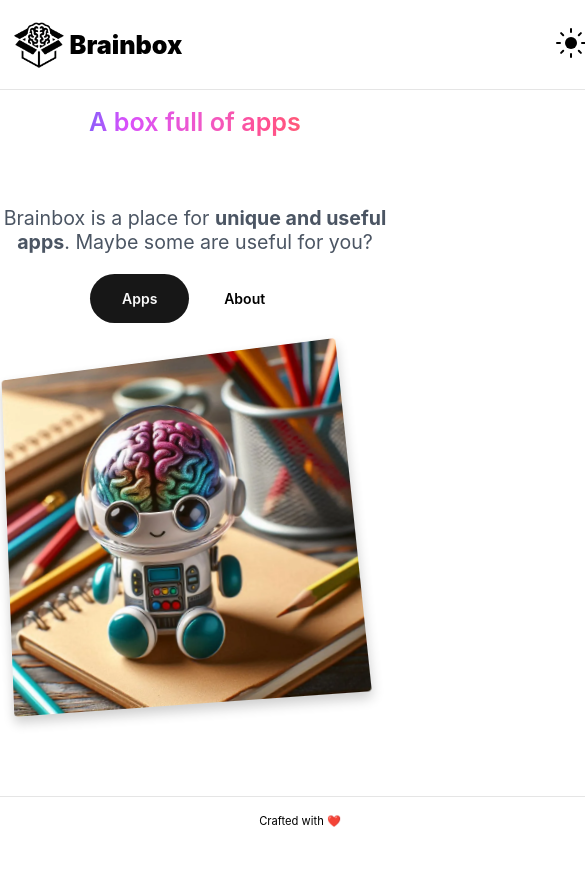
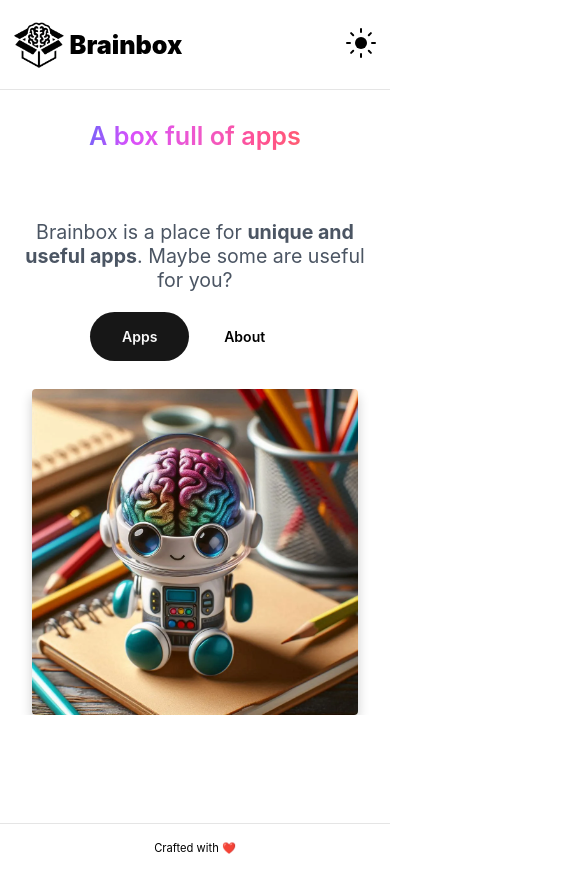
Before and after one commit to sondreb/brainbox-website, an Angular app: page / in a window 390 px wide. Shown: the whole page, 585 px wide, since content can reach past the window. Before the commit the page ends 845 px from the top, so only its background shows below. Built offline with nearby package versions, Linux system fonts and the light colour scheme.

Commit message:
Improve responsiveness

```diff
--- a/src/app/app.component.css
+++ b/src/app/app.component.css
@@ -7,11 +7,6 @@
   min-height: 100vh;
 }
 
-@media only screen and (max-width: 614px) {
-  :host {
-    width: 100%;
-  }
-}
 
 .toggle {
   flex-grow: 10 !important;
@@ -53,6 +48,7 @@
   /* margin-bottom: 120px; */
   box-sizing: border-box;
   flex-grow: 2;
+  width: 600px;
 }
 
 .brainbox-footer {
@@ -138,3 +134,23 @@
 .logo-link:hover {
   text-decoration: none;
 }
+
+
+@media only screen and (max-width: 600px) {
+  :host {
+    width: 100%;
+  }
+
+  .brainbox-content {
+    width: 100%;
+  }
+
+  .brainbox-header {
+    width: 100%;
+  }
+
+  .brainbox-footer {
+    width: 100%;
+  }
+
+}
--- a/src/app/home/home.component.css
+++ b/src/app/home/home.component.css
@@ -58,3 +58,44 @@
 .hero-container button {
   margin-right: 0.2em;
 }
+
+.hero-screenshot {
+  width: 100%;
+  border-radius: 4px;
+  transform: perspective(1000px) rotateX(10deg) rotateY(-10deg) rotate(-4deg)
+    translateX(-30px);
+  box-shadow: var(--box-shadow);
+  transition: transform 0.3s ease, box-shadow 0.3s ease;
+  /* transform-origin: left center; */
+}
+
+.hero-screenshot:hover {
+  transform: perspective(1000px) rotateX(5deg) rotateY(-5deg) rotate(-1deg)
+    scale(1.7) translateX(-80px);
+  box-shadow: var(--box-shadow-hover);
+}
+
+@media only screen and (max-width: 600px) {
+
+
+  .hero-container {
+    flex-direction: column;
+  }
+
+  .hero-image {
+    width: 100%;
+    overflow: hidden;
+    position: relative;
+    align-items: center;
+  }
+
+  .hero-screenshot {
+    width: 90%;
+    transform: none;
+  }
+
+  .hero-screenshot:hover {
+    transform: none;
+    /* transform: skew(0deg) rotate(-1deg) scale(1.1) translateX(0px); */
+  }
+}
--- a/src/styles.css
+++ b/src/styles.css
@@ -469,27 +469,6 @@ body.light-theme .light-theme-only {
   margin-bottom: 0.2em;
 }
 
-.hero-screenshot {
-  width: 100%;
-  border-radius: 4px;
-  transform: perspective(1000px) rotateX(10deg) rotateY(-10deg) rotate(-4deg);
-  box-shadow: var(--box-shadow);
-  transition: transform 0.3s ease, box-shadow 0.3s ease;
-  /* animation: pulsate 6s infinite; */
-}
-
-.hero-screenshot:hover {
-  transform: perspective(1000px) rotateX(5deg) rotateY(-5deg) rotate(-1deg)
-    scale(1.7) translateX(-20px);
-  box-shadow: var(--box-shadow-hover);
-}
-
-.screenshot-light {
-}
-
-.screenshot-dark {
-}
-
 .hidden {
   display: none;
 }
@@ -561,21 +540,22 @@ body.light-theme .light-theme-only {
 } */
 
 @media only screen and (max-width: 600px) {
-  .hero-container {
+  /* .hero-container {
     flex-direction: column;
   }
 
   .hero-screenshot {
-    width: 90%;
+    width: 60%;
+    display: none;
   }
 
   .hero-screenshot:hover {
     transform: skew(0deg) rotate(-1deg) scale(1.25);
-  }
+  } */
 
-  .hero-image {
+  /* .hero-image {
     display: inline-block;
-  }
+  } */
 
   body {
     font-size: 14px;
@@ -585,23 +565,22 @@ body.light-theme .light-theme-only {
     font-size: 14px;
   }
 
-  section > div {
+  /* section > div {
     width: 100%;
-  }
-
+  } */
+/*
   .section-image {
     width: 100%;
-  }
+  } */
 
-  .footer-container {
+  /* .footer-container {
     display: flex;
     padding: 2em 2em;
-    /* gap: 1em; */
     width: 100%;
     flex-direction: column;
-  }
+  } */
 
-  .section-left {
+  /* .section-left {
     border-radius: 6px;
     flex-direction: row;
   }
@@ -609,16 +588,23 @@ body.light-theme .light-theme-only {
   .section-right {
     border-radius: 6px;
     flex-direction: row;
-  }
+  } */
 
   .hide-small {
     display: none;
   }
 
-  .topic {
+  /* .topic {
     flex: 1 1 100%;
+  } */
+}
+
+@media only screen and (max-width: 600px) {
+  .brainbox-content {
+    padding: 1em !important;
   }
 }
+
 
 @media only screen and (max-width: 400px) {
   .hide-tiny {
```
